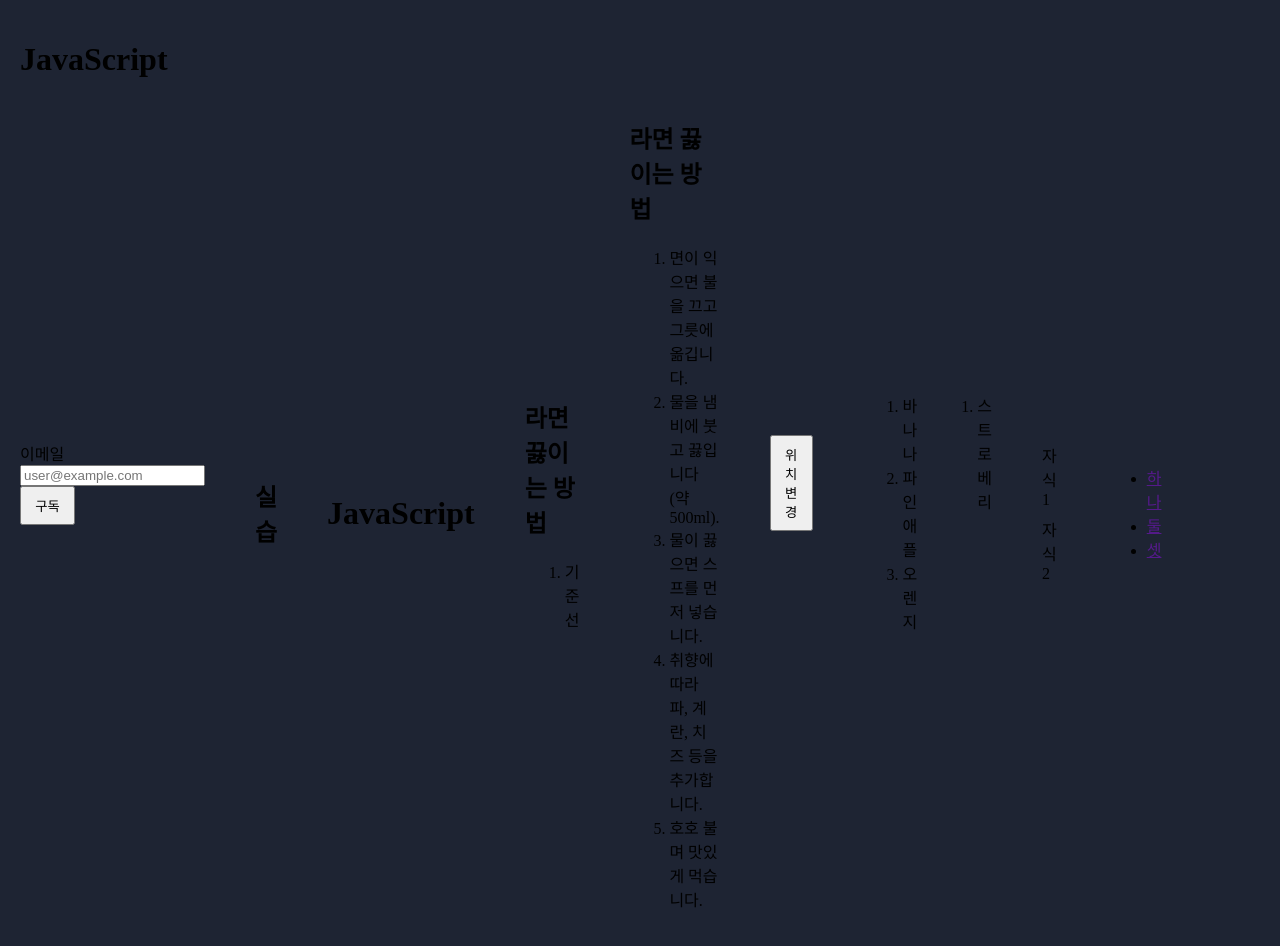
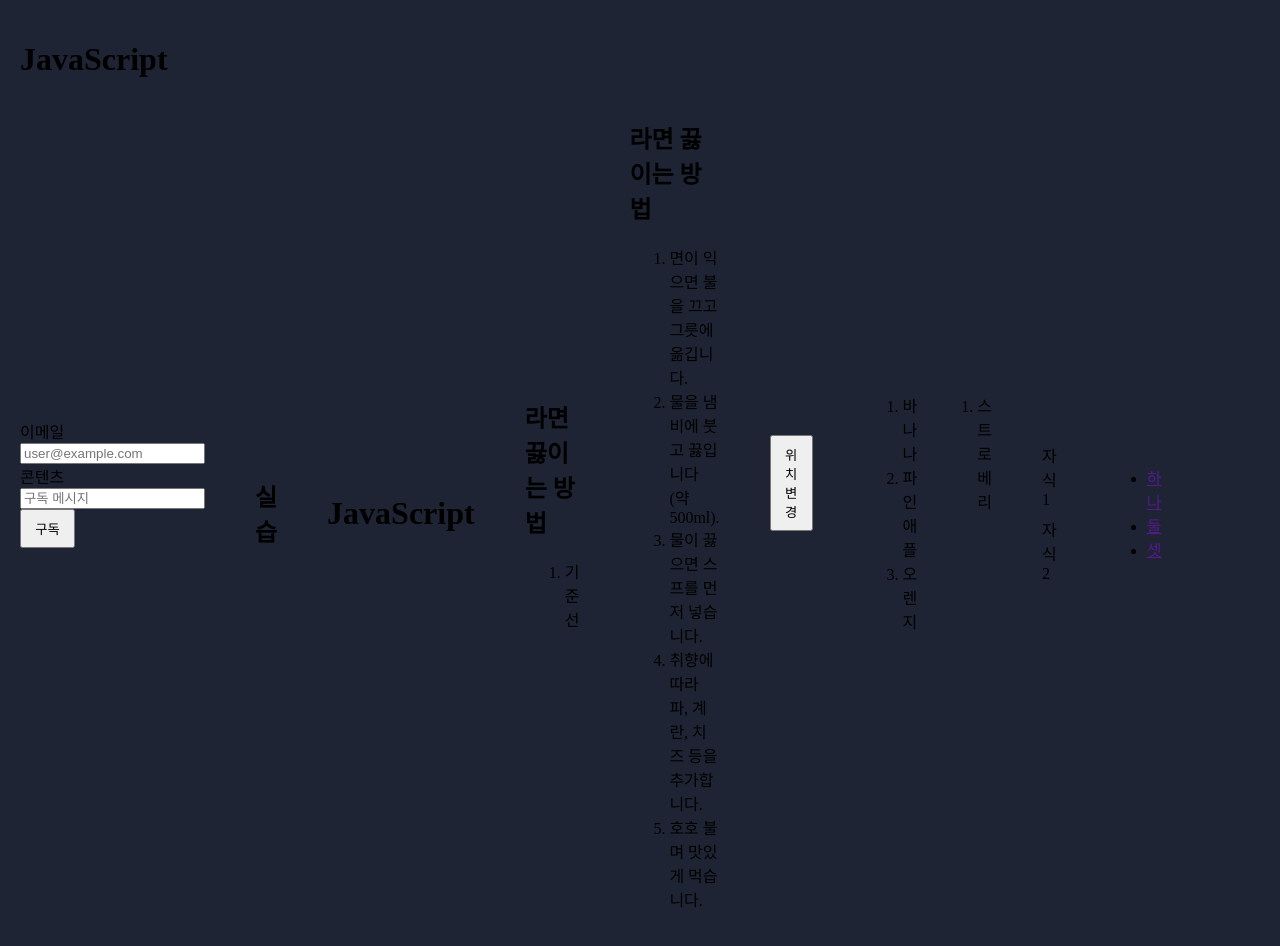
Before and after one commit to yamoo9/likelion-14th, a website: page index.html in a window 1280 px wide. Shown: the top 946 px of the page. Drawn offline with nearby package versions, Linux system fonts and the light colour scheme; files that its build step writes are made by us from their sources; a web font is replaced by a local one.

Commit message:
[학습] JavaScript로 폼 필드 선택

```diff
--- a/index.html
+++ b/index.html
@@ -26,7 +26,15 @@
             name="email"
             id="email"
             placeholder="user@example.com"
-            required
+          />
+        </div>
+        <div>
+          <label for="contents">콘텐츠</label>
+          <input
+            type="text"
+            name="contents"
+            id="contents"
+            placeholder="구독 메시지"
           />
         </div>
         <button type="submit">구독</button>
@@ -34,17 +42,35 @@
 
       <script>
         const form = document.querySelector('form')
+
         form.addEventListener('submit', (e) => {
           e.preventDefault()
 
-          console.log('submitting')
+          const form = e.currentTarget
 
-          // form.submit()
+          // 폼 요소 순환
 
-          // 서버와 데이터 통신
-          // 비동기(AJAX) 방식으로 처리
-          // XMLHttpRequest 객체 사용
-          // Promise 객체 사용
+          // 방법 1.
+          // for (const element of form.elements) {
+          //   console.log(element)
+          // }
+
+          // 방법 2.
+          // Array.from(form.elements).forEach((element) => console.log(element))
+          // const formElements = [...form.elements]
+          // formElements.forEach((element) => console.log(element))
+
+          // 폼 요소 찾는 다양한 방법
+          // console.log(form.email.value)
+          // console.log(form.contents.value)
+
+          // console.log(form.elements)
+          // console.log(form.elements[0])
+          // console.log(form.elements.email)
+          // console.log(form.elements[1])
+          // console.log(form.elements.contents)
+          // console.log(form.elements[2])
+          // console.log(form.querySelector('button[type="submit"]'))
         })
       </script>
 
```
